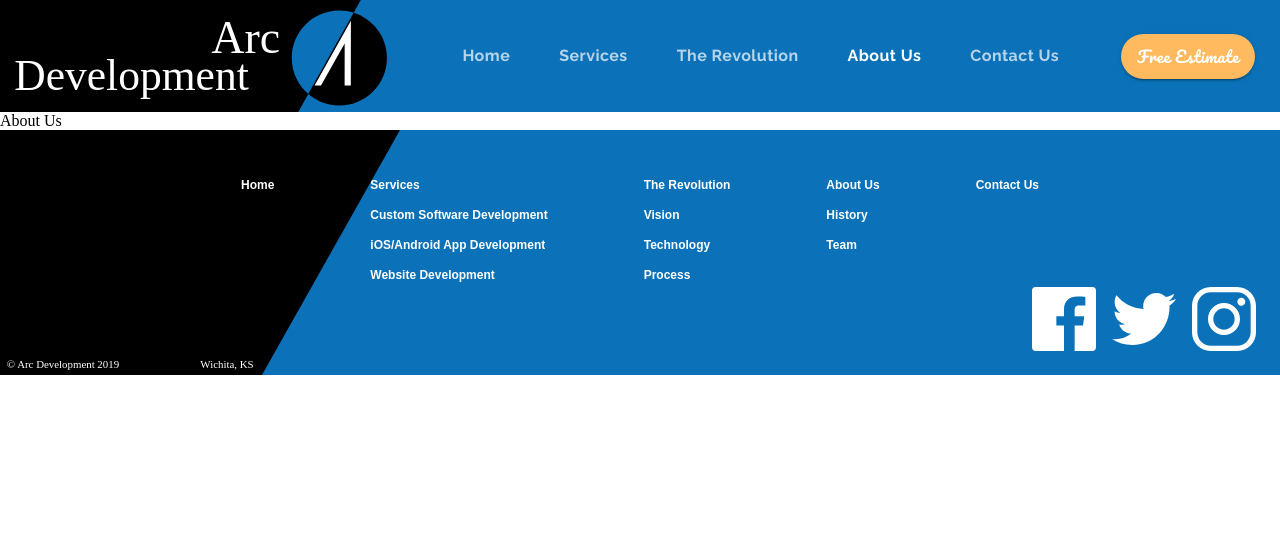
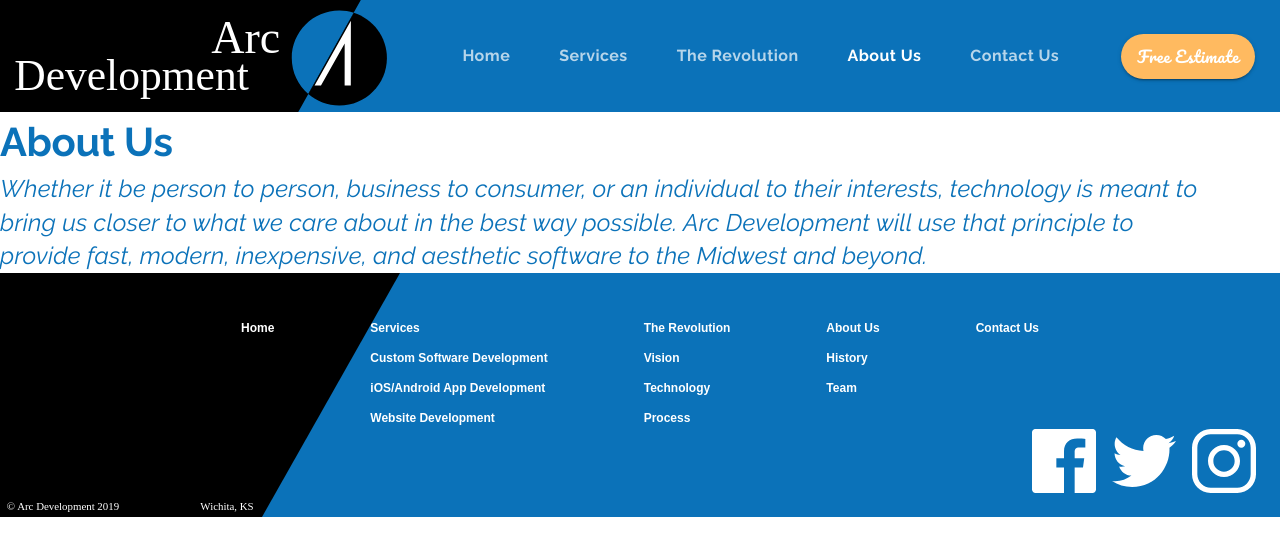
Before and after one commit to PupRiku/arcdevelopment_class, a React (Create React App) app: page /about in a window 1280 px wide. Shown: the top 556 px of the page. Built offline with nearby package versions, Linux system fonts and the light colour scheme.

Commit message:
Setup initial About Us page

```diff
--- /dev/null
+++ b/src/components/About.js
@@ -0,0 +1,38 @@
+import React from 'react';
+import { makeStyles, useTheme } from '@material-ui/core/styles';
+import Grid from '@material-ui/core/Grid';
+import Typography from '@material-ui/core/Typography';
+import useMediaQuery from '@material-ui/core/useMediaQuery';
+import Avatar from '@material-ui/core/Avatar';
+
+const useStyles = makeStyles((theme) => ({
+  missionStatement: {
+    fontStyle: 'italic',
+    fontWeight: 300,
+    fontSize: '1.5rem',
+    maxWidth: '50em',
+    lineHeight: 1.4,
+  },
+}));
+
+export default function About(props) {
+  const classes = useStyles();
+  const theme = useTheme();
+
+  return (
+    <Grid container direction="column">
+      <Grid item>
+        <Typography variant="h2">About Us</Typography>
+      </Grid>
+      <Grid item>
+        <Typography variant="h4" className={classes.missionStatement}>
+          Whether it be person to person, business to consumer, or an individual
+          to their interests, technology is meant to bring us closer to what we
+          care about in the best way possible. Arc Development will use that
+          principle to provide fast, modern, inexpensive, and aesthetic software
+          to the Midwest and beyond.
+        </Typography>
+      </Grid>
+    </Grid>
+  );
+}
--- a/src/components/App.js
+++ b/src/components/App.js
@@ -10,6 +10,7 @@ import CustomSoftware from './CustomSoftware';
 import MobileApps from './MobileApps';
 import Websites from './Websites';
 import Revolution from './Revolution';
+import About from './About';
 
 function App() {
   const [selectedIndex, setSelectedIndex] = useState(0);
@@ -91,7 +92,17 @@ function App() {
               />
             )}
           />
-          <Route exact path="/about" component={() => <div>About Us</div>} />
+          <Route
+            exact
+            path="/about"
+            render={(props) => (
+              <About
+                {...props}
+                setValue={setValue}
+                setSelectedIndex={setSelectedIndex}
+              />
+            )}
+          />
           <Route
             exact
             path="/contact"
```
